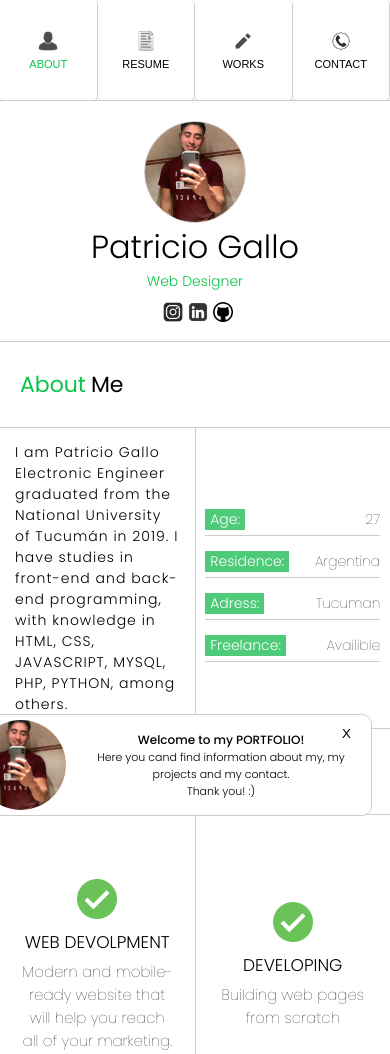
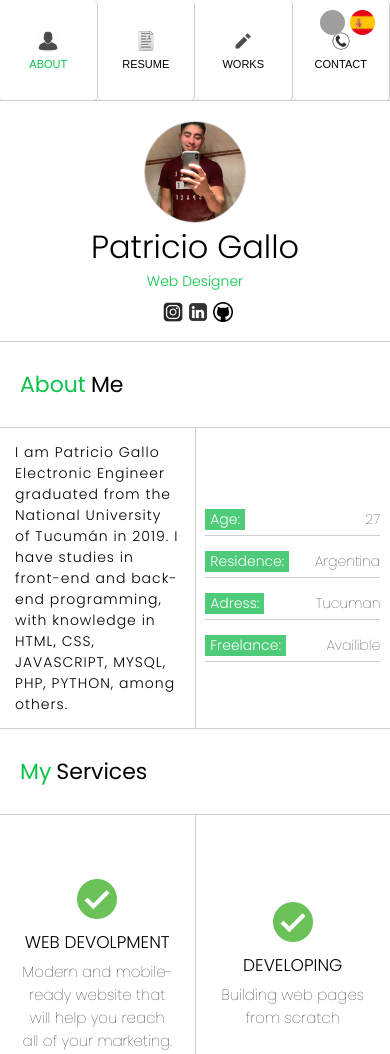
Before and after one commit to PatricioGallo/portfolio, a PHP site: page / in a window 390 px wide. Shown: the top 1054 px of the page. Run offline with PHP 8.4, Linux system fonts and the light colour scheme; grey boxes are pictures that could not be loaded.

Commit message:
web completa

```diff
--- a/JS/main.js
+++ b/JS/main.js
@@ -28,8 +28,6 @@ btn_espanol.addEventListener("click", funcionEspanol);
 if (flag == 0) {
   setTimeout(funcionFlotante, 2000);
 }
-
-
 
 
 //funciones
--- a/Style/style.css
+++ b/Style/style.css
@@ -756,9 +756,7 @@ body {
     flex-wrap: nowrap;
   }
 
-.idiomas{
-  display: none;
-}
+
   .bordeLateral{
     border-right:  0px solid rgb(205, 205, 205);
   }
@@ -931,9 +929,19 @@ body {
     font-family: 'Poppins', sans-serif;
     background-color: white;
   }
+
+
+
   .idiomas{
+    top : 10px;
+    right: 20px;
+    position: fixed;
+  }
+
+  .flotante{
     display: none;
   }
+
   .bordeLateral{
     border-right:  0px solid rgb(205, 205, 205);
   }
```
